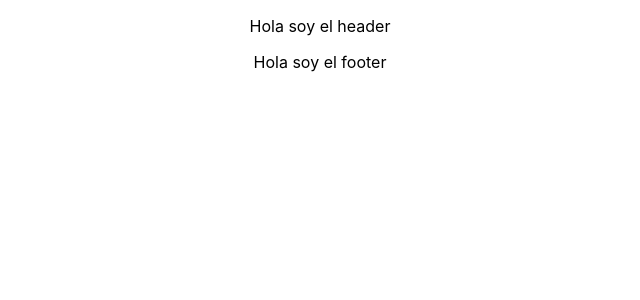
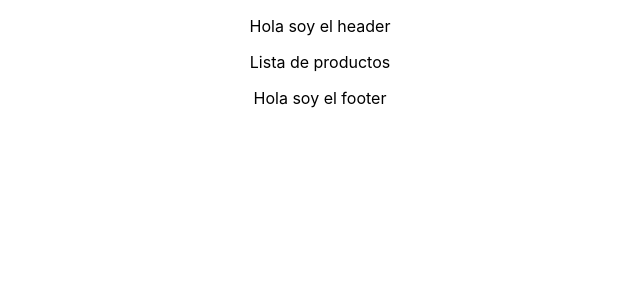
Before and after one commit to JudithCristina/react-eshop, a React (Create React App) app: page /products in a window 1280 px wide. Shown: the top 300 px of the page, without its empty margins (320-960 px from the left). Built offline with nearby package versions, Linux system fonts and the light colour scheme.

Commit message:
aplicando rutas

```diff
--- a/src/App.js
+++ b/src/App.js
@@ -1,14 +1,25 @@
-
-import './App.css';
-import {BrowserRouter as Router} from 'react-router-dom';
-import Header from './components/header/Header';
-import Footer from './components/footer/Footer'
+import "./App.css";
+import {
+  BrowserRouter as Router,
+  Switch,
+  Route,
+  Redirect,
+} from "react-router-dom";
+import Header from "./components/header/Header";
+import Footer from "./components/footer/Footer";
+import ListProducts from "./views/products/ListProducts";
 function App() {
   return (
     <div className="App">
       <Router>
-        <Header/>
-        <Footer/>
+        <Header />
+        <Redirect from="/" to="/products" />
+        <Switch>
+          <Route path="/products">
+            <ListProducts />
+          </Route>
+        </Switch>
+        <Footer />
       </Router>
     </div>
   );
--- /dev/null
+++ b/src/views/products/ListProducts.js
@@ -0,0 +1,11 @@
+import React from 'react'
+
+const ListProducts = () => {
+  return (
+    <div>
+      <p>Lista de productos</p>
+    </div>
+  )
+}
+
+export default ListProducts
```
Also changed, not shown: src/components/product/CardProduct.js (added, +11 -0 lines), src/components/product/CardProduct.css (added), src/views/products/ListProducts.css (added).
